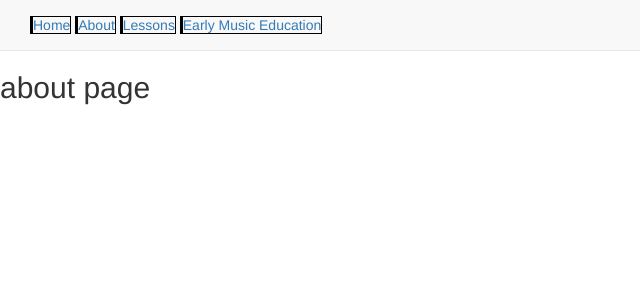
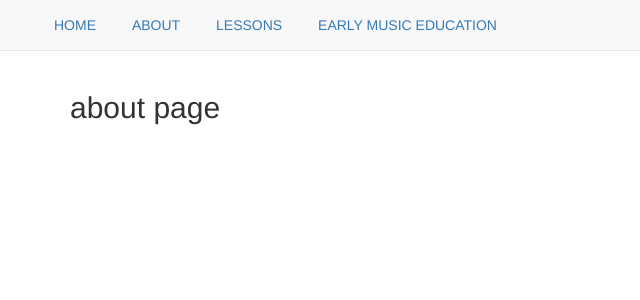
Before and after one commit to emilywatkins/music_teacher_site, a Rails app: page /about in a window 1280 px wide. Shown: the top 300 px of the page, without its empty margins (0-640 px from the left). Run offline with Rails 7, Linux system fonts and the light colour scheme; style sheets or scripts are compiled from the project's sources; some libraries are stand-ins or nearby versions.

Commit message:
add additional styling to nav bar.

```diff
--- a/app/assets/stylesheets/application.scss
+++ b/app/assets/stylesheets/application.scss
@@ -16,6 +16,7 @@
  @import "bootstrap";
 
 
-#nav a {
-  border: 1px solid black;
+a {
+  text-transform: uppercase;
+  margin: 8px;
 }
--- a/app/views/layouts/_navbar.html.erb
+++ b/app/views/layouts/_navbar.html.erb
@@ -1,5 +1,5 @@
 <nav class="navbar navbar-default navbar-static-top">
-  <div class="container-fluid" id="nav">
+  <div class="container-fluid">
     <div class="navbar-text navbar-left">
       <a><%= link_to 'Home', root_path %></a>
       <a><%= link_to 'About', about_index_path %></a>
--- a/app/views/layouts/application.html.erb
+++ b/app/views/layouts/application.html.erb
@@ -11,6 +11,8 @@
 
   <body>
     <%= render ('layouts/navbar') %>
-    <%= yield %>
+    <div class="container">
+      <%= yield %>
+    </div>
   </body>
 </html>
```
